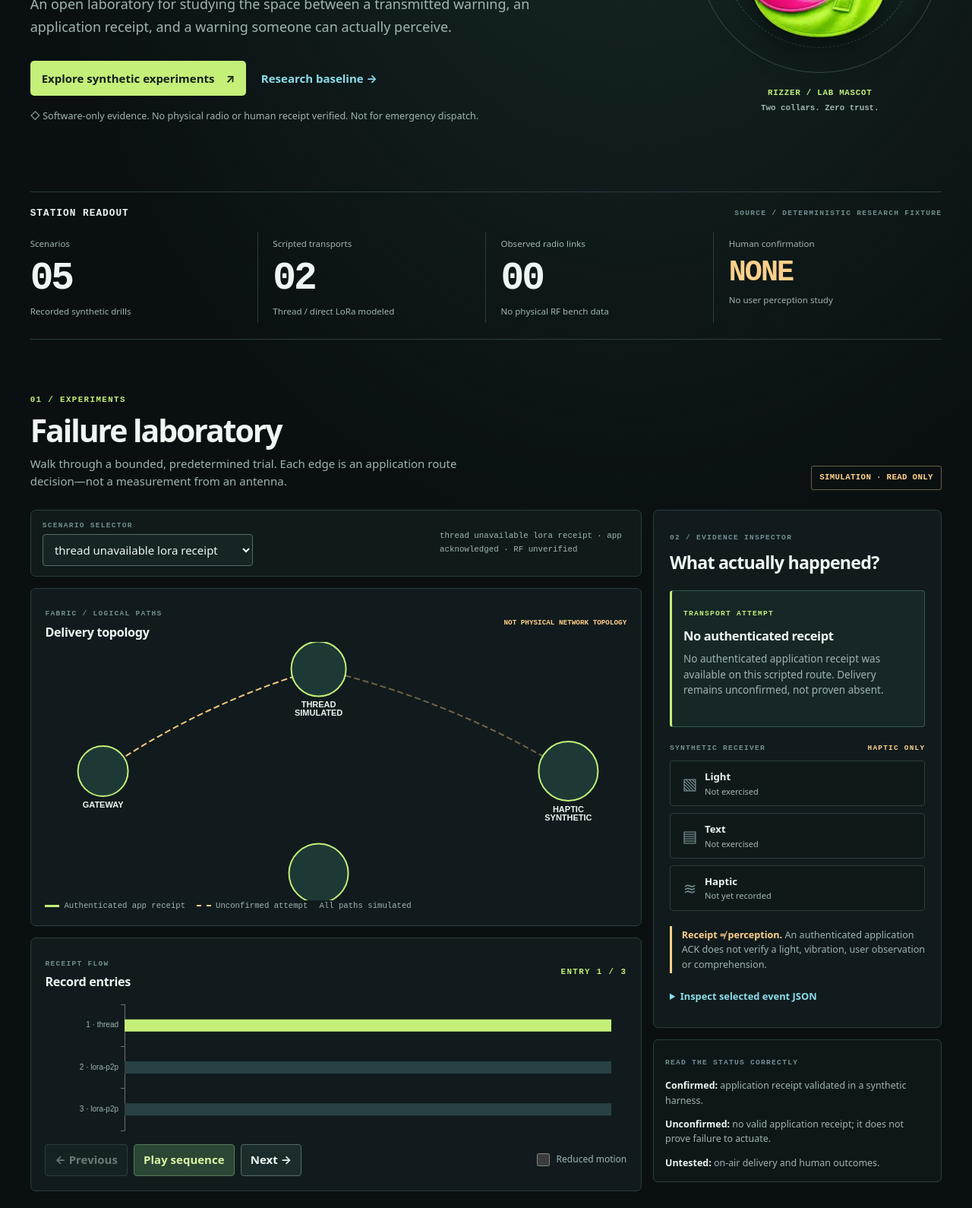
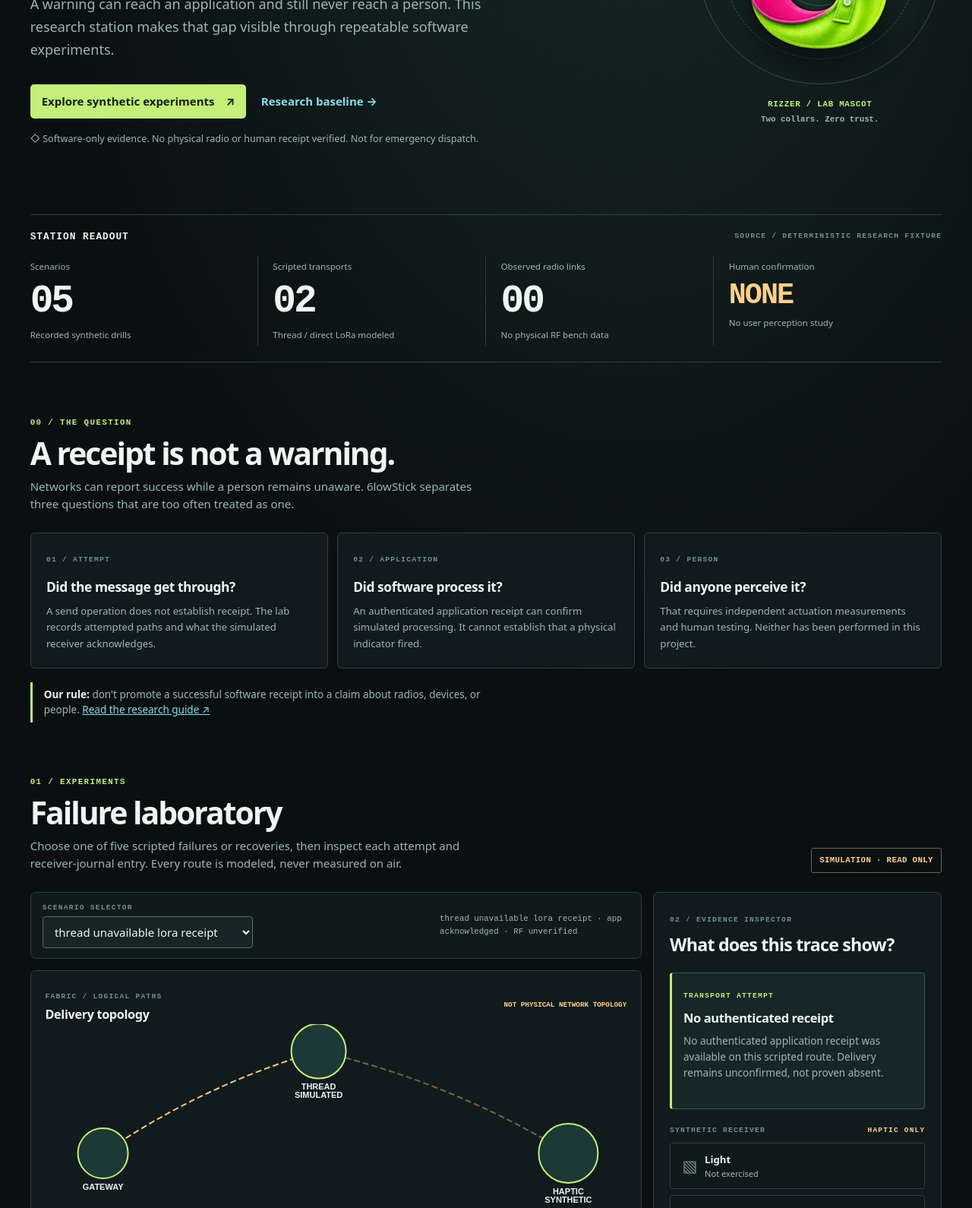
Before and after one commit to mcc0nnell/6lowstick, a website with bundled scripts: page site/index.html in a window 1280 px wide. Shown: the part 399-1989 px from the top of the page at 76% size. Built offline with nearby package versions, Linux system fonts and the light colour scheme.

Commit message:
docs: give 6lowStick a problem-first research narrative

```diff
--- a/site/index.html
+++ b/site/index.html
@@ -14,7 +14,7 @@
     <header class="site-nav">
       <a class="brand" href="#station" aria-label="6lowStick Field Station home"><span class="brand-mark" aria-hidden="true">6</span><span>lowStick</span><span class="brand-sub">/ field station</span></a>
       <nav aria-label="Research areas">
-        <a href="#station">Overview</a>
+        <a href="#why">Why it matters</a>
         <a href="#experiments">Experiments</a>
         <a href="#evidence">Evidence</a>
         <a href="#method">Methods</a>
@@ -26,7 +26,7 @@
         <div class="intro-copy">
           <div class="eyebrow"><span class="status-pip"></span> Research instrument <span class="eyebrow-sep">/</span> experimental v0.1</div>
           <h1 id="intro-title">The last meter<br>of <em>communication.</em></h1>
-          <p class="lede">An open laboratory for studying the space between a transmitted warning, an application receipt, and a warning someone can actually perceive.</p>
+          <p class="lede">A warning can reach an application and still never reach a person. This research station makes that gap visible through repeatable software experiments.</p>
           <div class="intro-actions"><a class="action-primary" href="#experiments">Explore synthetic experiments <span aria-hidden="true">↗</span></a><a class="action-quiet" href="https://github.com/mcc0nnell/6lowstick/blob/main/docs/release-candidate.md">Research baseline →</a></div>
           <p class="safety-inline"><span aria-hidden="true">◇</span> Software-only evidence. No physical radio or human receipt verified. Not for emergency dispatch.</p>
         </div>
@@ -44,8 +44,35 @@
           <div class="metric"><span class="metric-label">Human confirmation</span><strong class="metric-word">NONE</strong><span class="metric-foot">No user perception study</span></div>
         </div>
       </section>
+      <section id="why" class="research-section story-section" aria-labelledby="why-title">
+        <div class="section-intro">
+          <div>
+            <span class="eyebrow">00 / THE QUESTION</span>
+            <h2 id="why-title">A receipt is not a warning.</h2>
+            <p>Networks can report success while a person remains unaware. 6lowStick separates three questions that are too often treated as one.</p>
+          </div>
+        </div>
+        <div class="story-grid">
+          <div class="story-card">
+            <span class="micro">01 / ATTEMPT</span>
+            <h3>Did the message get through?</h3>
+            <p>A send operation does not establish receipt. The lab records attempted paths and what the simulated receiver acknowledges.</p>
+          </div>
+          <div class="story-card">
+            <span class="micro">02 / APPLICATION</span>
+            <h3>Did software process it?</h3>
+            <p>An authenticated application receipt can confirm simulated processing. It cannot establish that a physical indicator fired.</p>
+          </div>
+          <div class="story-card">
+            <span class="micro">03 / PERSON</span>
+            <h3>Did anyone perceive it?</h3>
+            <p>That requires independent actuation measurements and human testing. Neither has been performed in this project.</p>
+          </div>
+        </div>
+        <p class="research-rule"><strong>Our rule:</strong> don't promote a successful software receipt into a claim about radios, devices, or people. <a href="https://github.com/mcc0nnell/6lowstick/blob/main/docs/README.md">Read the research guide ↗</a></p>
+      </section>
       <section id="experiments" class="research-section" aria-labelledby="lab-title">
-        <div class="section-intro"><div><span class="eyebrow">01 / EXPERIMENTS</span><h2 id="lab-title">Failure laboratory</h2><p>Walk through a bounded, predetermined trial. Each edge is an application route decision—not a measurement from an antenna.</p></div><span class="scope-chip">SIMULATION · READ ONLY</span></div>
+        <div class="section-intro"><div><span class="eyebrow">01 / EXPERIMENTS</span><h2 id="lab-title">Failure laboratory</h2><p>Choose one of five scripted failures or recoveries, then inspect each attempt and receiver-journal entry. Every route is modeled, never measured on air.</p></div><span class="scope-chip">SIMULATION · READ ONLY</span></div>
         <div class="workspace">
           <div class="workspace-main">
             <div class="module-heading"><div><span class="micro">SCENARIO SELECTOR</span><label class="sr-only" for="scenario">Synthetic scenario</label><select id="scenario" aria-label="Synthetic scenario"></select></div><span id="liveStatus" class="live-status" aria-live="polite">Loading synthetic evidence…</span></div>
@@ -68,7 +95,7 @@
           <aside class="workspace-aside" aria-labelledby="inspector-title">
             <div class="panel inspector-panel">
               <span class="micro">02 / EVIDENCE INSPECTOR</span>
-              <h3 id="inspector-title">What actually happened?</h3>
+              <h3 id="inspector-title">What does this trace show?</h3>
               <div class="event-card"><span class="micro" id="eventType">AWAITING EVIDENCE</span><h4 id="eventTitle">Loading…</h4><p id="eventDescription">Loading the bundled research fixture.</p></div>
               <div class="sensor-heading"><span class="micro">SYNTHETIC RECEIVER</span><span class="receiver-qualifier">HAPTIC ONLY</span></div>
               <div class="receiver-stack">
@@ -84,14 +111,15 @@
         </div>
       </section>
       <section id="evidence" class="research-section evidence-section" aria-labelledby="evidence-title">
-        <div class="section-intro"><div><span class="eyebrow">03 / EVIDENCE</span><h2 id="evidence-title">Inspect the record</h2><p>Charts are optional. Every recorded attempt remains available as selectable text and original JSON.</p></div><a class="text-link" href="./multiradio.json">Raw research fixture ↗</a></div>
+        <div class="section-intro"><div><span class="eyebrow">03 / EVIDENCE</span><h2 id="evidence-title">Inspect the record</h2><p>The graph is a reading aid, not the evidence. Inspect the attempt table, synthetic receiver journal and source JSON directly.</p></div><a class="text-link" href="./multiradio.json">Raw research fixture ↗</a></div>
         <div class="evidence-grid">
           <div class="panel table-panel"><div class="panel-bar"><h3>Attempt and receiver journal</h3><span class="micro">DISPLAY ORDER / ATTEMPTS THEN JOURNAL</span></div><div class="table-scroll"><table><caption>Synthetic entries grouped by attempts then receiver journal; current entry indicated by Selected column</caption><thead><tr><th>Entry</th><th>Route</th><th>Application outcome</th><th>Selected</th></tr></thead><tbody id="rows"><tr><td colspan="4">Waiting for evidence…</td></tr></tbody></table></div></div>
           <div class="panel report-panel"><div class="panel-bar"><h3>Accessible evidence report</h3><span class="micro">PLAIN TEXT / NO GRAPH REQUIRED</span></div><pre id="textReport" tabindex="0" class="raw report">Loading trace…</pre><details><summary>Interpretation notes</summary><p>Receiver events represent local synthetic journal entries. The trial is not a commissioned radio experiment or a human-factors study.</p></details></div>
         </div>
       </section>
       <section id="method" class="research-section method-section" aria-labelledby="method-title">
-        <div class="section-intro"><div><span class="eyebrow">04 / METHODOLOGY</span><h2 id="method-title">Follow the evidence.</h2><p>Open the methodology, limitations and runnable research code. The Field Station exposes results; it never originates notifications.</p></div></div>
+        <div class="section-intro"><div><span class="eyebrow">04 / METHODOLOGY</span><h2 id="method-title">Follow the evidence.</h2><p>Reproduce the simulation, inspect its trust boundaries, and see what the physical lab still needs to measure.</p></div></div>
+        <p class="method-entry">New to the project? Begin with the <a href="https://github.com/mcc0nnell/6lowstick/blob/main/docs/README.md">research guide</a>: start here, reproduce an experiment, read the evidence, or plan the next bench test.</p>
         <div class="method-grid">
           <a class="method-card" href="https://github.com/mcc0nnell/6lowstick/blob/main/docs/multiradio-fabric.md"><span class="micro">01 / DELIVERY</span><h3>Multi-radio fabric <span aria-hidden="true">↗</span></h3><p>Scripted attempts, local receipts and duplicate suppression.</p></a>
           <a class="method-card" href="https://github.com/mcc0nnell/6lowstick/blob/main/docs/spinel-flight-recorder.md"><span class="micro">02 / INSTRUMENTATION</span><h3>Spinel recorder <span aria-hidden="true">↗</span></h3><p>Offline frame inspection, bounded parsing and trace semantics.</p></a>
--- a/site/station.css
+++ b/site/station.css
@@ -60,6 +60,15 @@ h1,h2,h3,h4,p { margin-top:0 }
 .metric strong {display:block;font:750 clamp(2rem,4vw,3.7rem)/1.2 ui-monospace,monospace;letter-spacing:-.06em;margin:.45rem 0 .25rem;color:var(--text)}
 .metric .metric-word {color:var(--amber);font-size:clamp(1.5rem,3vw,2.8rem);letter-spacing:-.05em}
 .research-section {padding:4.3rem 0 0}
+/* Editorial sequence: problem before instrumentation. */
+.story-grid {display:grid;grid-template-columns:repeat(3,minmax(0,1fr));gap:.8rem}
+.story-card {background:var(--panel);border:1px solid var(--border);padding:1.35rem;border-radius:6px;min-width:0}
+.story-card h3 {font-size:1.16rem;line-height:1.3;letter-spacing:-.025em;margin:1rem 0 .7rem}
+.story-card p {font-size:.88rem;line-height:1.65;color:var(--muted);margin:0}
+.research-rule {margin:1.2rem 0 0;color:var(--muted);font-size:.9rem;border-left:3px solid var(--signal);padding:.35rem 0 .35rem 1rem;max-width:80ch}
+.research-rule strong {color:var(--text)}
+.method-entry {color:var(--muted);max-width:85ch}
+
 .section-intro {display:flex;align-items:end;justify-content:space-between;gap:1.5rem;margin-bottom:1.7rem;flex-wrap:wrap}
 .section-intro h2 {font-size:clamp(2rem,3.2vw,3.1rem);line-height:1.1;letter-spacing:-.05em;margin:.6rem 0 .65rem}
 .section-intro p {color:var(--muted);margin:0;max-width:70ch}
@@ -126,7 +135,7 @@ tbody tr[aria-current="true"] {background:#284239;outline:1px solid #658c6a;outl
 .method-card p {color:var(--muted);font-size:.84rem;margin:0}
 footer {display:flex;justify-content:space-between;gap:1rem;flex-wrap:wrap;margin-top:4.5rem;padding:1.6rem 0 2rem;border-top:1px solid var(--border);color:var(--muted);font-size:.8rem}
 footer strong {color:var(--text)}
-@media(max-width:1000px) {.workspace{grid-template-columns:1fr}.workspace-aside{grid-template-columns:1fr 1fr}.evidence-grid{grid-template-columns:1fr}.method-grid{grid-template-columns:repeat(2,minmax(0,1fr))}}
-@media(max-width:720px) {.site-nav{padding:1rem 0}.site-nav nav{order:3;width:100%;justify-content:space-between;border-top:1px solid var(--border);padding-top:.75rem}.intro{grid-template-columns:1fr;min-height:0;padding:3.2rem 0}.intro h1{font-size:clamp(3.2rem,9vw,5rem)}.mascot-wrap{display:none}.metric-grid{grid-template-columns:repeat(2,minmax(0,1fr));gap:1rem 0}.metric:nth-child(2){border-right:0}.metric:nth-child(3){padding-left:0}.workspace-aside{grid-template-columns:1fr}.method-grid{grid-template-columns:1fr 1fr}.research-section{padding-top:3rem}.panel-aside{max-width:150px}.network-chart{height:290px}}
+@media(max-width:1000px) {.story-grid{grid-template-columns:1fr 1fr}.workspace{grid-template-columns:1fr}.workspace-aside{grid-template-columns:1fr 1fr}.evidence-grid{grid-template-columns:1fr}.method-grid{grid-template-columns:repeat(2,minmax(0,1fr))}}
+@media(max-width:720px) {.story-grid{grid-template-columns:1fr}.site-nav{padding:1rem 0}.site-nav nav{order:3;width:100%;justify-content:space-between;border-top:1px solid var(--border);padding-top:.75rem}.intro{grid-template-columns:1fr;min-height:0;padding:3.2rem 0}.intro h1{font-size:clamp(3.2rem,9vw,5rem)}.mascot-wrap{display:none}.metric-grid{grid-template-columns:repeat(2,minmax(0,1fr));gap:1rem 0}.metric:nth-child(2){border-right:0}.metric:nth-child(3){padding-left:0}.workspace-aside{grid-template-columns:1fr}.method-grid{grid-template-columns:1fr 1fr}.research-section{padding-top:3rem}.panel-aside{max-width:150px}.network-chart{height:290px}}
 @media(max-width:440px) {.site-shell{padding:0 .85rem}.brand-sub{font-size:.62rem}.github-link{display:none}.metric strong{font-size:2.3rem}.metric .metric-word{font-size:1.55rem}.panel{padding:.85rem}.metric{padding-right:.6rem}.method-grid{grid-template-columns:1fr}.section-intro h2{font-size:2rem}.motion-toggle{margin-left:0}.playback-row button{flex:1 1 auto}.network-chart{height:260px}}
 @media(prefers-reduced-motion:reduce) {*,*:before,*:after{scroll-behavior:auto!important;animation:none!important;transition:none!important}}
```
Also changed, not shown: docs/field-station.md (+22 -4 lines), test/editorial-navigation.test.mjs (added, +64 -0 lines), CHANGELOG.md, README.md, docs/README.md (added).
